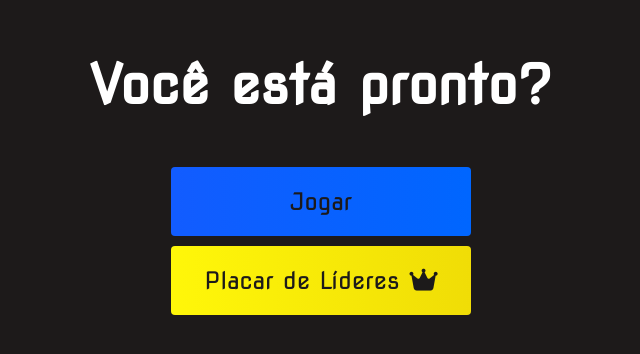
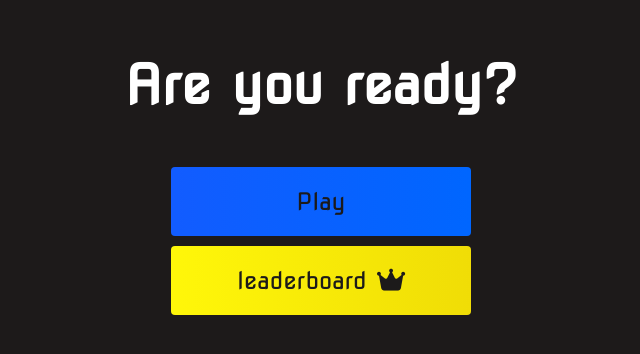
Before and after one commit to Erick141004/Quiz-deJS, a plain HTML site: page index.html in a window 1280 px wide. Shown: the part 212-566 px from the top of the page, without its empty margins (319-959 px from the left). Drawn offline with Linux system fonts and the light colour scheme.

Commit message:
Update index.html

```diff
--- a/index.html
+++ b/index.html
@@ -1,5 +1,6 @@
 <!DOCTYPE html>
 <html lang="en">
+
 <head>
     <meta charset="UTF-8">
     <meta http-equiv="X-UA-Compatible" content="IE=edge">
@@ -8,13 +9,15 @@
     <link rel="stylesheet" href="style.css">
     <link rel="stylesheet" href="https://use.fontawesome.com/releases/v6.1.1/css/all.css" integrity="sha384-/frq1SRXYH/bSyou/HUp/hib7RVN1TawQYja658FEOodR/FQBKVqT9Ol+Oz3Olq5" crossorigin="anonymous">
 </head>
+
 <body>
     <div class="container">
         <div id="home" class="flex-column flex-center">
-            <h1>Você está pronto?</h1>
-            <a href="game.html" class="btn">Jogar</a>
-            <a href="highscores.html" id="highscore-btn" class="btn">Placar de Líderes<i class="fas fa-crown"></i></a>
+            <h1>Are you ready?</h1>
+            <a href="game.html" class="btn">Play</a>
+            <a href="highscores.html" id="highscore-btn" class="btn">leaderboard<i class="fas fa-crown"></i></a>
         </div>
     </div>
 </body>
+
 </html>
```
